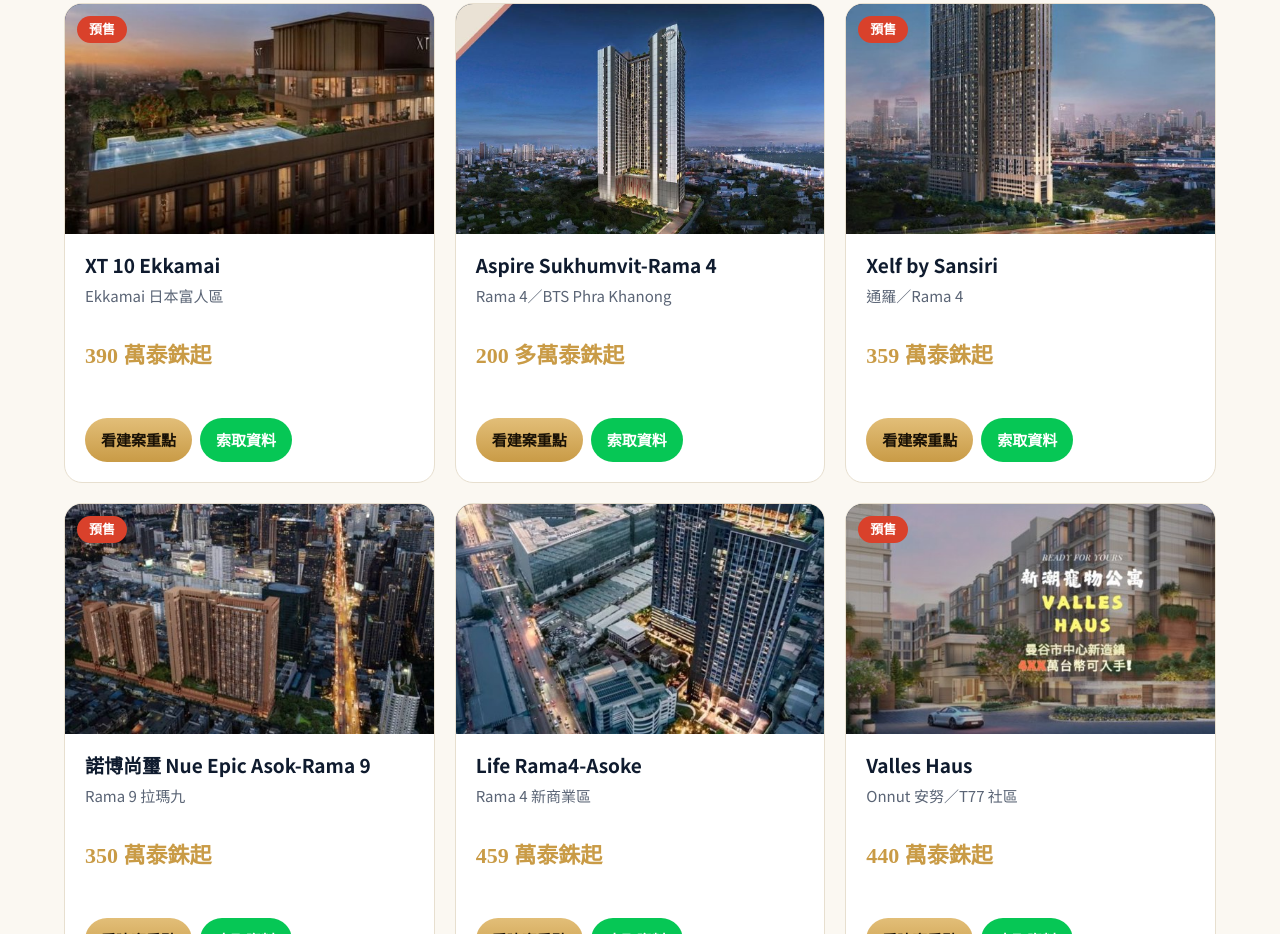
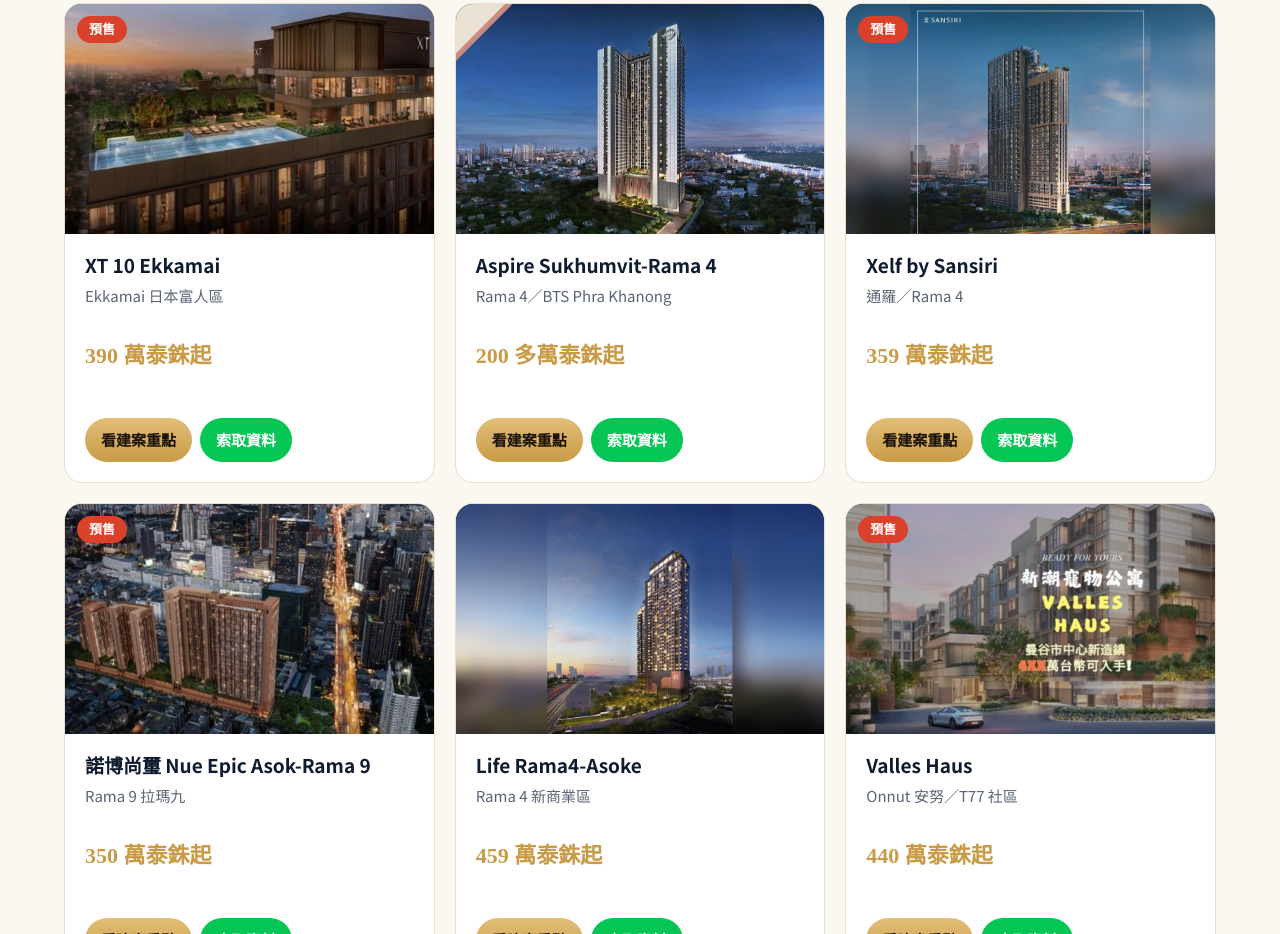
Before and after one commit to SeanPabloYu/SeanPabloYu.github.io, a plain HTML site: page index.html in a window 1280 px wide. Shown: the part 2884-3818 px from the top of the page. Drawn offline with Linux system fonts and the light colour scheme.

Commit message:
Show full towers in Xelf and Life Rama4-Asoke thumbnails
Co-Authored-By: Claude Opus 5.5 <noreply@anthropic.com>
Claude-Session: https://claude.ai/code/session_01NcKN36c8KpUQZgkVV1A8av

```diff
--- a/index.html
+++ b/index.html
@@ -373,9 +373,9 @@ const LINEMSG=t=>'https://line.me/R/oaMessage/@bkkhouse/?'+encodeURIComponent(t)
 const projs=[
  {id:'xt10-ekkamai',n:'XT 10 Ekkamai',st:'pre',price:'390 萬泰銖起',area:'Ekkamai 日本富人區',dev:'Sansiri',d:'位於 Ekkamai Soi 10 與 12 之間的日本富人區核心，鄰近 BTS Ekkamai 與 Donki Mall，是該區少見、設有專屬寵物公園的寵物友善公寓。',h:['步行可達 Donki Mall、鄰近 BTS Ekkamai','The Paw 寵物公園與完整寵物設施','全戶型挑高設計，中央庭園 The Center Court'],sp:[['開發商','Sansiri'],['基地','約 5 萊'],['規模','2 棟住宅（27、28 層）＋停車樓'],['總戶數','933 戶'],['坪數','24.5 – 107.5 平方米（1–2 房）'],['預計完工','2029 年 5 月']],g:['img/projects/g/xt10-1.jpg','img/projects/g/xt10-2.jpg','img/projects/g/xt10-3.jpg'],v:'De28UVDn_oQ',img:'img/projects/xt10-ekkamai.jpg'},
  {id:'aspire',n:'Aspire Sukhumvit-Rama 4',st:'done',price:'200 多萬泰銖起',area:'Rama 4／BTS Phra Khanong',dev:'AP Thailand',d:'Rama 4 路上、距離 BTS Phra Khanong 600 公尺，總價 200 多萬泰銖就能入主市中心。38 樓頂樓空中步道 The Flyover 擁有無敵河景，小靖已實地看屋開箱。',h:['BTS Phra Khanong 600 公尺','38 樓頂樓空中步道與河景','Simplex 與挑高 Vertiplex 戶型'],sp:[['基地','約 4-3-55.8 萊'],['規模','38 層住宅大樓'],['總戶數','1,323 戶住宅＋2 店面'],['坪數','24 – 55 平方米'],['公設','8 樓泳池、健身房；38 樓空中花園']],g:['img/projects/g/aspire-1.jpg','img/projects/g/aspire-2.jpg'],v:'SCwusYCP1Zg',img:'img/projects/g/aspire-1.jpg'},
- {id:'xelf',n:'Xelf by Sansiri',st:'pre',price:'359 萬泰銖起',area:'通羅／Rama 4',dev:'Sansiri',d:'坐擁通羅與拉瑪 4 雙核心，3 分鐘可達 BTS Thong Lor 通羅站，位處市中心精華地段，遠眺昭披耶河。',h:['3 分鐘到 BTS Thong Lor 通羅站','高空無邊際泳池 Signature Pool','遠眺昭披耶河景'],sp:[['開發商','Sansiri'],['地點','Rama IV Road, Khlong Toei'],['基地','約 4 萊'],['規模','37 層住宅大樓＋商業棟'],['總戶數','946 戶（含店面）'],['坪數','23.75 – 85.5 平方米（1–3 房）']],g:['img/projects/g/xelf-1.jpg','img/projects/g/xelf-2.jpg','img/projects/g/xelf-3.jpg'],v:'',img:'img/projects/xelf.jpg'},
+ {id:'xelf',n:'Xelf by Sansiri',st:'pre',price:'359 萬泰銖起',area:'通羅／Rama 4',dev:'Sansiri',d:'坐擁通羅與拉瑪 4 雙核心，3 分鐘可達 BTS Thong Lor 通羅站，位處市中心精華地段，遠眺昭披耶河。',h:['3 分鐘到 BTS Thong Lor 通羅站','高空無邊際泳池 Signature Pool','遠眺昭披耶河景'],sp:[['開發商','Sansiri'],['地點','Rama IV Road, Khlong Toei'],['基地','約 4 萊'],['規模','37 層住宅大樓＋商業棟'],['總戶數','946 戶（含店面）'],['坪數','23.75 – 85.5 平方米（1–3 房）']],g:['img/projects/g/xelf-1.jpg','img/projects/g/xelf-2.jpg','img/projects/g/xelf-3.jpg'],v:'',img:'img/projects/xelf-card.jpg'},
  {id:'nue-rama9',n:'諾博尚璽 Nue Epic Asok-Rama 9',st:'pre',price:'350 萬泰銖起',area:'Rama 9 拉瑪九',dev:'Noble 諾博地產',d:'位處 Rama 9 拉瑪九核心地帶，距離 MRT Rama 9 地鐵站 450 公尺，走路只要 6 分鐘。周邊新開發案與橘線地鐵陸續到位，該區域已一戶難求。',h:['MRT Rama 9 站步行 6 分鐘','以單價每平方米 12.8 萬泰銖推出','鄰近未來橘線泰國文化中心站'],sp:[['開發商','Noble 諾博地產'],['基地','約 2-0-95.6 萊'],['總戶數','3,107 戶住宅＋9 店面'],['坪數','30 – 100.8 平方米（1–3 房）'],['預計完工','2028 年 7 月']],g:['img/projects/g/nue-1.jpg'],v:'',img:'img/projects/nue-rama9.jpg'},
- {id:'life-rama4-asoke',n:'Life Rama4-Asoke',st:'done',price:'459 萬泰銖起',area:'Rama 4 新商業區',dev:'AP × 三菱地所',d:'位於曼谷新商業區 Rama 4 拉瑪四路，MRT 詩麗吉國際會議中心站 1 號出口 450 公尺，與 One Bangkok、Dusit Central Park 為鄰，南向可看河景與森林公園。',h:['MRT 詩麗吉會議中心站 450 公尺','鄰近 One Bangkok、Dusit Central Park','南向河景、北向市區公園景'],sp:[['開發商','AP Thailand 與日本三菱地所合作'],['產權','永久產權'],['規模','1 棟 39 層'],['總戶數','1,237 戶＋2 店面'],['坪數','26.5 – 75 平方米（含挑高 Vertiplex）']],g:['img/projects/g/life-2.jpg','img/projects/g/life-1.jpg'],v:'',img:'img/projects/life-rama4-asoke.jpg'},
+ {id:'life-rama4-asoke',n:'Life Rama4-Asoke',st:'done',price:'459 萬泰銖起',area:'Rama 4 新商業區',dev:'AP × 三菱地所',d:'位於曼谷新商業區 Rama 4 拉瑪四路，MRT 詩麗吉國際會議中心站 1 號出口 450 公尺，與 One Bangkok、Dusit Central Park 為鄰，南向可看河景與森林公園。',h:['MRT 詩麗吉會議中心站 450 公尺','鄰近 One Bangkok、Dusit Central Park','南向河景、北向市區公園景'],sp:[['開發商','AP Thailand 與日本三菱地所合作'],['產權','永久產權'],['規模','1 棟 39 層'],['總戶數','1,237 戶＋2 店面'],['坪數','26.5 – 75 平方米（含挑高 Vertiplex）']],g:['img/projects/g/life-2.jpg','img/projects/g/life-1.jpg'],v:'',img:'img/projects/life-card.jpg'},
  {id:'valles-haus',n:'Valles Haus',st:'pre',price:'440 萬泰銖起',area:'Onnut 安努／T77 社區',dev:'Sansiri',d:'位在泰國前三大建商 Sansiri 總部所在的獨立社區 T77，距離 BTS Onnut 安努站不遠。7 層低密度建築環繞森林庭園與泳池，在曼谷市區也能擁有離囂不離城的生活。',h:['Sansiri 總部 T77 獨立社區','7 層低密度、庭園泳池環繞','多款寵物友善戶型'],sp:[['開發商','Sansiri'],['基地','約 6-4-11.5 萊'],['規模','3 棟 7 層低層建築'],['總戶數','408 戶'],['坪數','33.75 – 90.25 平方米（1–3 房）'],['預計完工','2027 年 1 月']],g:['img/projects/g/valles-1.jpg','img/projects/g/valles-3.jpg','img/projects/g/valles-2.jpg'],v:'',img:'img/projects/valles-haus.jpg'},
  {id:'klos-ratchada7',n:'KLOS Ratchada 7 近悅',st:'done',price:'359 萬泰銖',area:'Ratchada 泰國文化中心',dev:'Frasers Property 星獅地產',d:'泰國文化中心站，MRT 藍線與橘線雙軌交匯；BIG C 百貨超市只要 70 公尺，走路 7 分鐘到 24 小時營業的 Street Ratchada。低層抗震設計，住得更安心。',h:['MRT 藍線、橘線雙軌交匯','BIG C 百貨超市 70 公尺','低層抗震：地基深 25 公尺入硬沙層'],sp:[['開發商','Frasers Property 星獅地產'],['建築高度','地上 23 公尺低層建築'],['結構','RC 加固結構、L 型平面'],['地基','深 25 公尺，深入硬沙層'],['安全','每層 16 戶、3 條逃生路線']],g:['img/projects/g/klos-1.jpg','img/projects/g/klos-2.jpg'],v:'',img:'img/projects/klos-ratchada7.jpg'}];
 const esc=x=>String(x).replace(/[&<>"']/g,c=>({'&':'&amp;','<':'&lt;','>':'&gt;','"':'&quot;',"'":'&#39;'}[c]));
```
Also changed, not shown: img/projects/life-card.jpg (added), img/projects/xelf-card.jpg (added).
